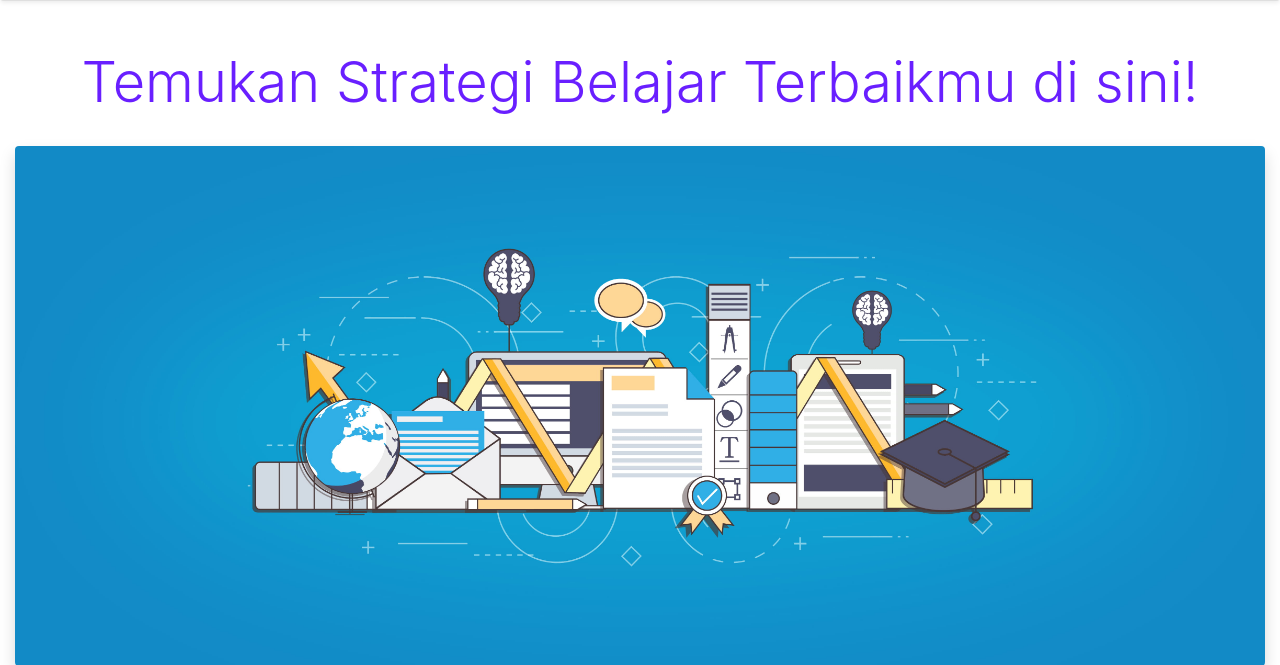
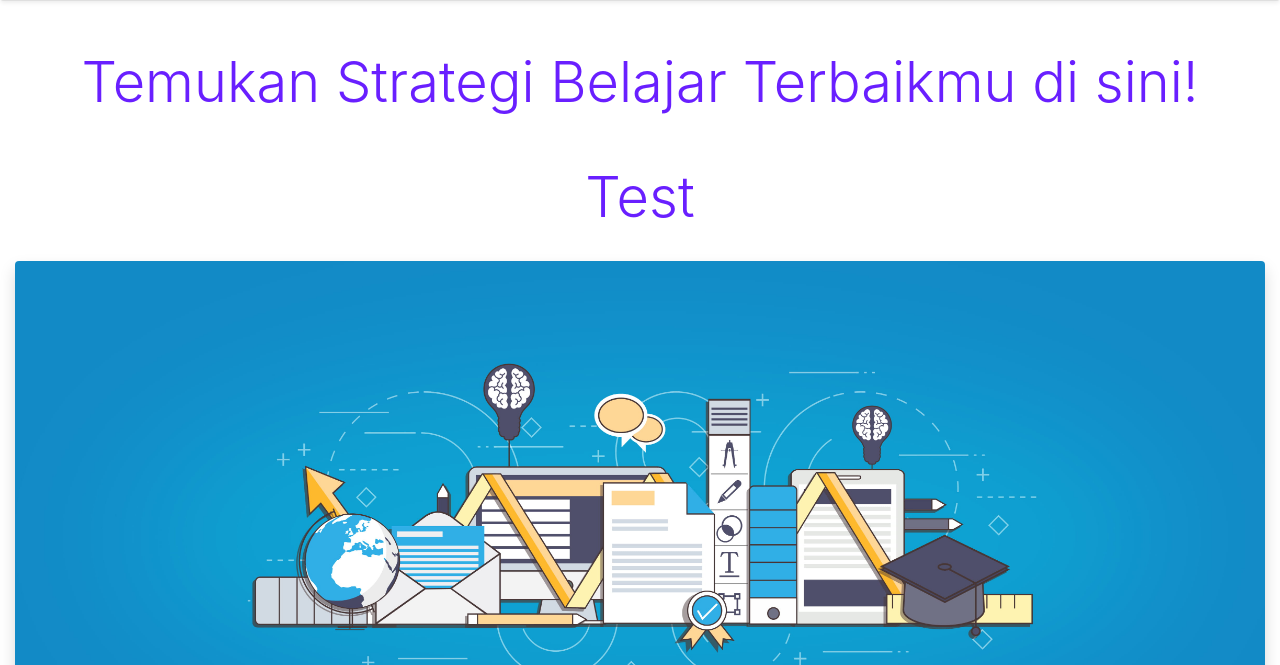
Before and after one commit to oktoberlin/linibelajar.com, a Django app: page / in a window 1280 px wide. Shown: the part 72-737 px from the top of the page. Run offline with Django 3.2, Linux system fonts and the light colour scheme; some libraries are stand-ins or nearby versions.

Commit message:
add test

```diff
--- a/home/templates/home.html
+++ b/home/templates/home.html
@@ -38,6 +38,7 @@
     </div>
 
     <h4 class="display-4 mt-5">Temukan Strategi Belajar Terbaikmu di sini!</h4>
+    <h4 class="display-4 mt-5">Test</h4>
 
 
     <div class="study mb-5">
```
